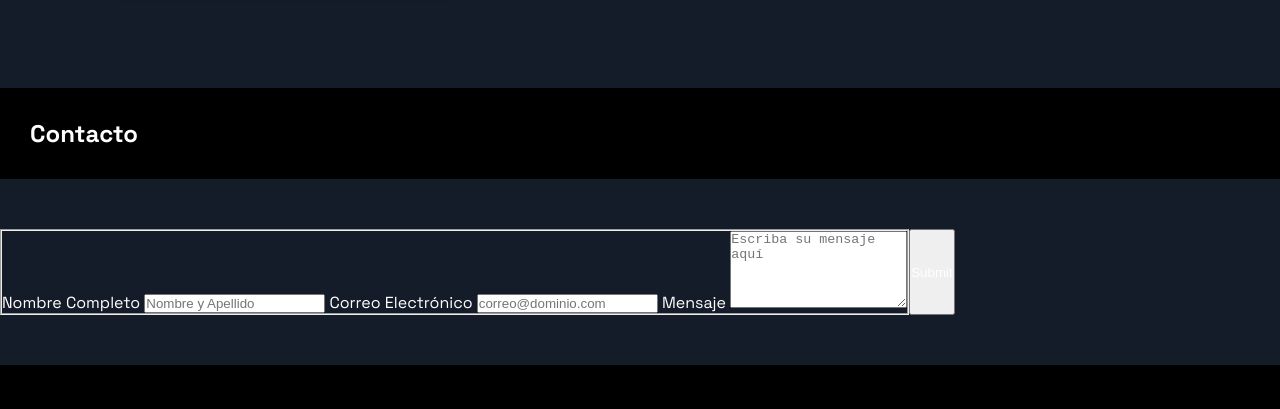
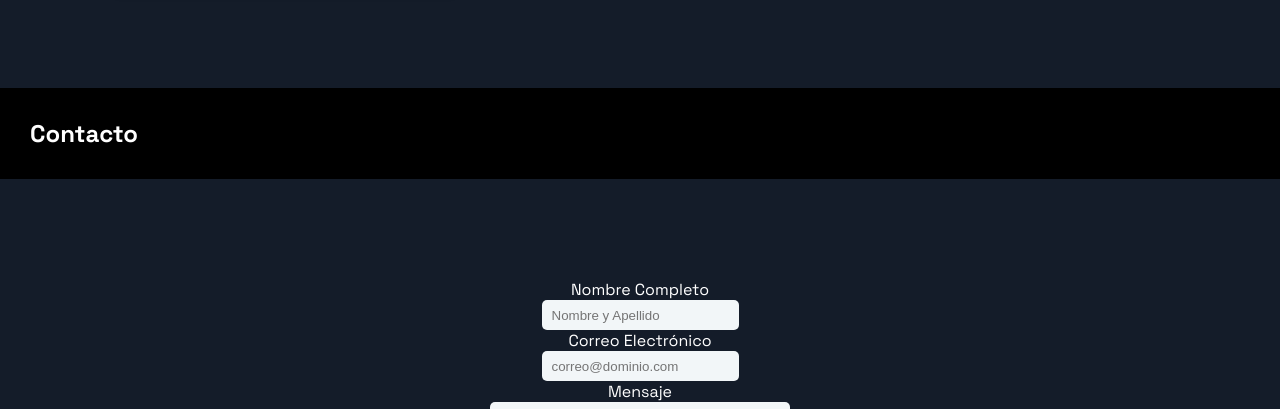
Before and after one commit to alijsuarez/Proyecto-Curso-FrontEnd, a plain HTML site: page index.html in a window 1280 px wide. Shown: the part 2813-3222 px from the top of the page. Drawn offline with Linux system fonts and the light colour scheme.

Commit message:
update 03/11/2024

```diff
--- a/index.html
+++ b/index.html
@@ -121,7 +121,7 @@
       <div class="container-title">
         <h2>Reseñas</h2>
       </div>
-      <div class="container-resenas">
+      <div class="container-reseñas">
         <div class="box-container">
           <div class="box">
             <h3>Siempre fiel a Cybertech</h3>
@@ -169,25 +169,25 @@
         </div>
       </div>
     </section>
-
+    <div class="container-title">
+      <h2>Contacto</h2>
+    </div>
     <!-- contacto -->
     <section id="contacto">
-      <div class="container-title">
-        <h2>Contacto</h2>
-      </div>
+
       <!-- formulario de contacto -->
       <form id="fs-frm" name="simple-contact-form" accept-charset="utf-8" action="https://formspree.io/f/xwpkllnq"
         method="post">
         <fieldset id="fs-frm-inputs">
           <label for="full-name">Nombre Completo</label>
-          <input type="text" name="name" id="full-name" placeholder="Nombre y Apellido" required="" />
+          <input type="text" name="name" id="full-name" class="form-control" placeholder="Nombre y Apellido" required="" />
           <label for="email-address">Correo Electrónico</label>
-          <input type="email" name="_replyto" id="email-address" placeholder="correo@dominio.com" required="" />
+          <input type="email" name="_replyto" id="email-address" class="form-control" placeholder="correo@dominio.com" required="" />
           <label for="message">Mensaje</label>
-          <textarea rows="5" name="message" id="message" placeholder="Escriba su mensaje aquí" required=""></textarea>
+          <textarea rows="5" name="message" id="message" class="form-control" placeholder="Escriba su mensaje aquí" required=""></textarea>
           <input type="hidden" name="_subject" id="email-subject" value="Contact Form Submission" />
         </fieldset>
-        <input type="submit" value="Submit" />
+        <input type="submit" class="btn" value="Submit" />
       </form>
     </section>
   </main>
@@ -207,7 +207,7 @@
           <li><a href="#">Home</a></li>
           <li><a href="#nosotros">Nosotros</a></li>
           <li><a href="#productos">Productos</a></li>
-          <li><a href="#resenas">Reseñas</a></li>
+          <li><a href="#reseñas">Reseñas</a></li>
           <li><a href="#contacto">Contacto</a></li>
         </ul>
       </div>
--- a/styles.css
+++ b/styles.css
@@ -141,12 +141,12 @@ header {
 /* fin productos */
 
 /* reseñas */
-.container-resenas {
+.container-reseñas {
     padding: 15px 9%;
     padding-bottom: 100px;
 }
 
-.container-resenas .heading {
+.container-reseñas .heading {
     text-align: center;
     padding-bottom: 15px;
     color: #fff;
@@ -154,13 +154,13 @@ header {
     font-size: 50px;
 }
 
-.container-resenas .box-container {
+.container-reseñas .box-container {
     display: grid;
     grid-template-columns: repeat(auto-fit, minmax(270px, 1fr));
     gap: 15px;
 }
 
-.container-resenas .box-container .box {
+.container-reseñas .box-container .box {
     box-shadow: 0 5px 10px rgba(0, 0, 0, .2);
     border-radius: 5px;
     background: #fff;
@@ -168,23 +168,23 @@ header {
     padding: 30px 20px;
 }
 
-.container-resenas .box-container .box img {
+.container-reseñas .box-container .box img {
     height: 80px;
 }
 
-.container-resenas .box-container .box h3 {
+.container-reseñas .box-container .box h3 {
     color: #444;
     font-size: 22px;
     padding: 10px 0;
 }
 
-.container-resenas .box-container .box p {
+.container-reseñas .box-container .box p {
     color: #777;
     font-size: 15px;
     line-height: 1.8;
 }
 
-.container-resenas .box-container .box .btn {
+.container-reseñas .box-container .box .btn {
     margin-top: 10px;
     display: inline-block;
     background: #333;
@@ -207,9 +207,67 @@ form {
 @media (min-width: 600px) {
     form {
         display: flex;
-
     }
 }
+
+#fs-frm-inputs {
+    border: none;
+}
+#contacto {
+    display: flex;
+    flex-direction: row;
+    justify-content: space-around;
+    align-items: center;
+    flex-wrap: wrap;
+    padding-top: 0px;
+}
+
+#contacto label {
+    display: block;
+}
+
+#contacto button {
+    display: block;
+    text-align: center;
+    margin: 5px;
+}
+
+#contacto form {
+    display: flex;
+    flex-direction: column;
+    text-align: center;
+}
+
+.form-control {
+    background-color: #f2f6f8;
+    border-radius: 5px;
+    border: none;
+    height: 30px;
+    color: black;
+    padding: 10px;
+}
+
+#message {
+    min-width: 300px;
+    min-height: 230px;
+    font-size: 16px;
+    padding: 10px;
+
+}
+
+.btn {
+    position: relative;
+    background-color:rgb(81, 81, 81);
+    border-radius: 5px;
+    font-size: 16px;
+    color: white;
+    padding: 0.8em 1.8em;
+    cursor: pointer;
+    user-select: none;
+    text-align: center;
+}
+
+
 /* fin form */
 
 /* footer */
```
